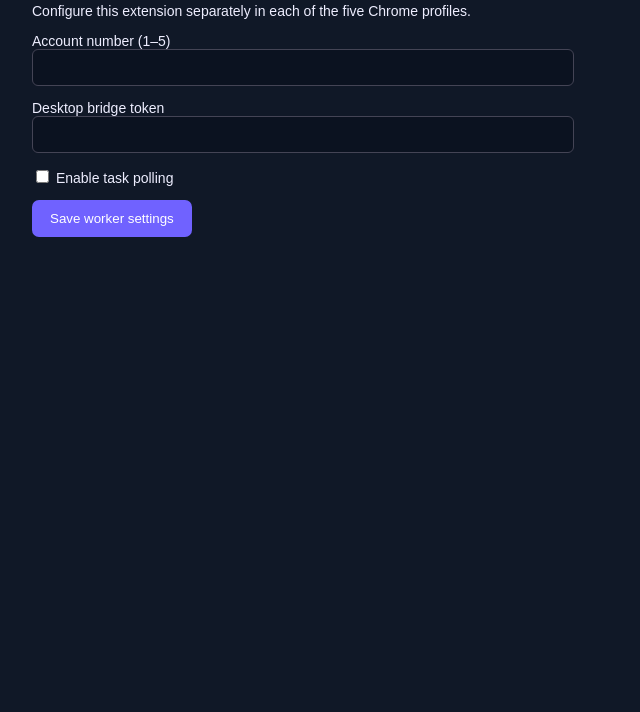
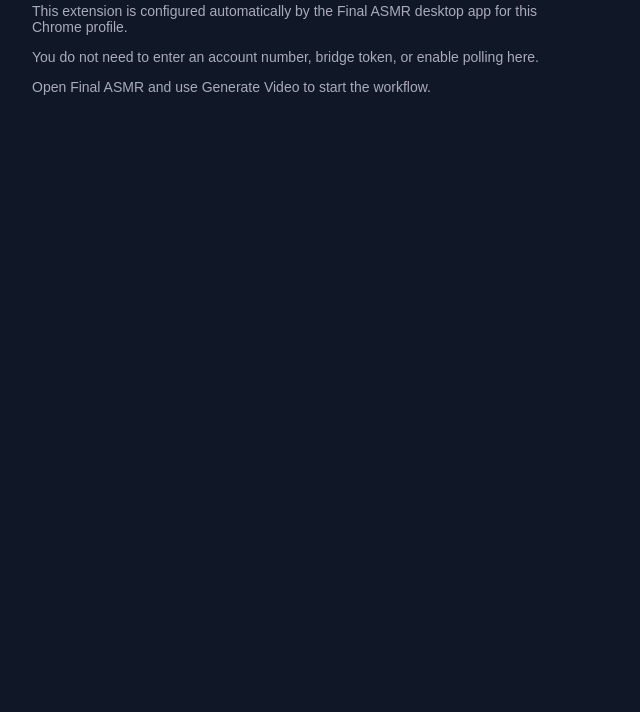
Before and after one commit to dark-shadowblade/Final-ASMR-, a browser extension: page desktop/extension/options.html in a window 1280 px wide. Shown: the part 88-800 px from the top of the page, without its empty margins (0-640 px from the left). Drawn offline with Linux system fonts and the light colour scheme.

Commit message:
Remove manual extension setup and hide bridge credentials

```diff
--- a/desktop/extension/options.html
+++ b/desktop/extension/options.html
@@ -1 +1 @@
-<!doctype html><html><head><meta charset="utf-8"><title>Final ASMR Worker Setup</title><style>body{font:14px Arial;background:#101827;color:#eef;padding:24px;max-width:520px}label{display:block;margin:14px 0}input{width:100%;padding:10px;background:#0b1220;color:white;border:1px solid #445;border-radius:6px}button{padding:11px 18px;background:#7062ff;color:white;border:0;border-radius:7px}small{color:#aab}</style></head><body><h2>Final ASMR · Worker setup</h2><p>Configure this extension separately in each of the five Chrome profiles.</p><label>Account number (1–5)<input id="profile" type="number" min="1" max="5"></label><label>Desktop bridge token<input id="token" autocomplete="off"></label><label><input id="enabled" type="checkbox" style="width:auto"> Enable task polling</label><button id="save">Save worker settings</button><p id="status"></p><script src="options.js"></script></body></html>
+<!doctype html><html><head><meta charset="utf-8"><title>Final ASMR Worker</title><style>body{font:14px Arial;background:#101827;color:#eef;padding:24px;max-width:520px}p{color:#aab}</style></head><body><h2>Final ASMR Worker</h2><p>This extension is configured automatically by the Final ASMR desktop app for this Chrome profile.</p><p>You do not need to enter an account number, bridge token, or enable polling here.</p><p>Open Final ASMR and use Generate Video to start the workflow.</p></body></html>
```
